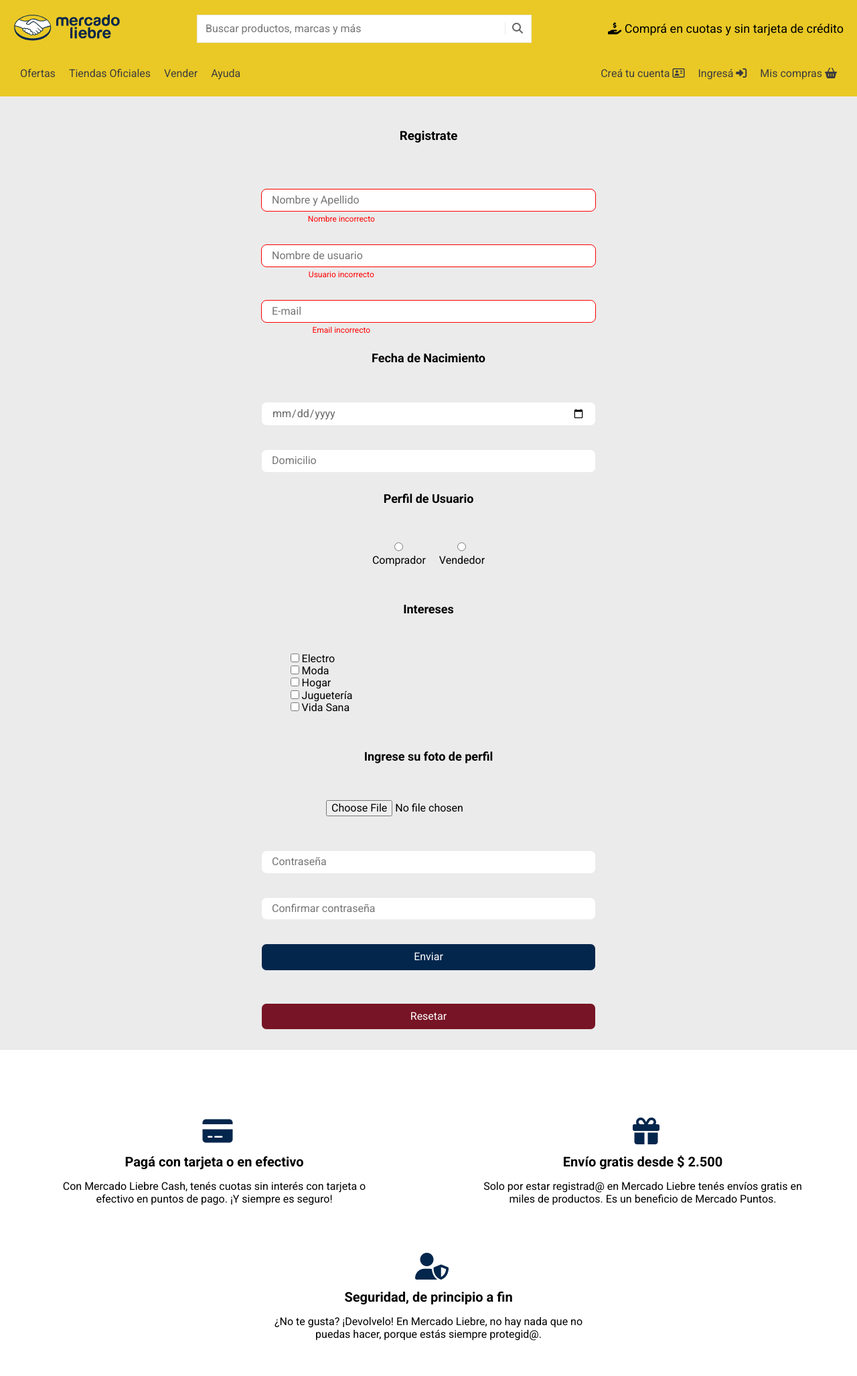
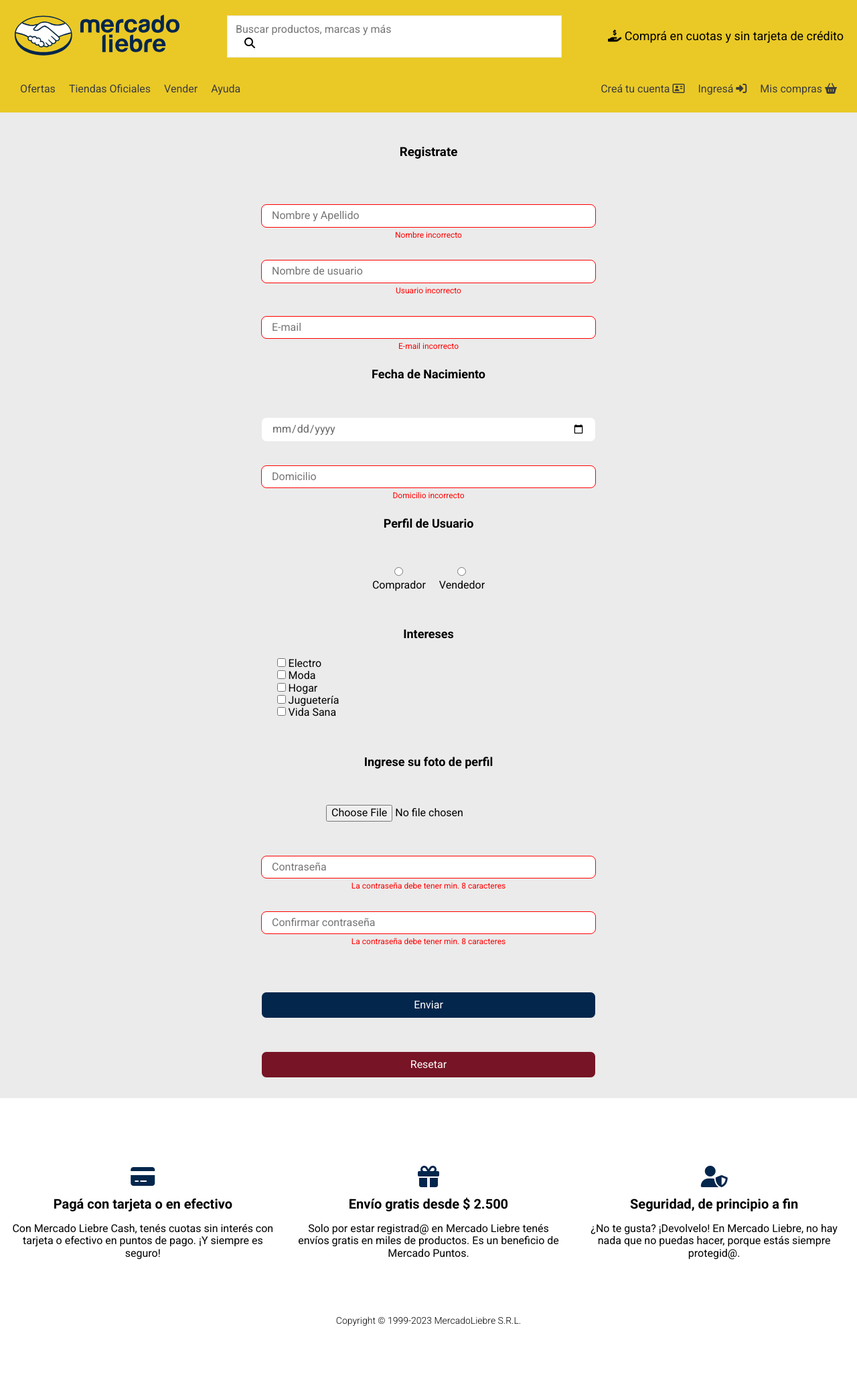
Before and after one commit to 33lucasant/Mercado-Liebre, a website: page views/register.html in a window 1280 px wide. Shown: the top 2055 px of the page at 67% size. After the commit the page ends 2022 px from the top, so only its background shows below. Drawn offline with nearby package versions, Linux system fonts and the light colour scheme; files that its build step writes are made by us from their sources.

Commit message:
Modificando los archivos en base a las peer reviews

```diff
--- a/public/css/styles.css
+++ b/public/css/styles.css
@@ -30,7 +30,7 @@ body {
     color: #666666;
     padding: 10px;
     width: 250px;
-    flex-wrap: wrap;
+    display: flex;
 }
 
 .barrabusq {
@@ -39,8 +39,9 @@ body {
 }
 
 .boton {
-    padding-left: 10px;
-    border-left: 1px solid #ebebeb;
+    background-color: white;
+    border: none;
+    padding-left: 20px;
 }
 
 .copy-header {
@@ -146,7 +147,7 @@ body {
 
 
 .producto img {
-    width: 380px;
+    width: 100%;
     display: block;
     margin: auto;
 }
@@ -188,10 +189,13 @@ body {
     transition: display 450ms;
 }
 
+footer {
+    margin-bottom: 10px;
+}
+
 .footer-div {
     display: flex;
-    flex-wrap: wrap;
-    justify-content: center;
+    flex-direction: column;
     margin-top: 80px;
     transition: color 450ms;
 }
@@ -206,7 +210,7 @@ h5, .footer-icon {
 
 .footer-icon {
     margin-top: 20px;
-    font-size: 40px;
+    font-size: 2em;
     color: #03264C;
 }
 
@@ -224,6 +228,7 @@ h5 {
 
 .copyright {
     display: flex;
+    justify-content: center;
 }
 
 .copyright h6 {
@@ -296,11 +301,11 @@ h4 {
 }
 
 .checkbox-button {
-    margin-top: 30px;
+    display: flex;
+    flex-direction: column;
+    align-items: start;
     margin-bottom: 30px;
-    display: flex;
-    justify-content: space-around;
-    padding: 0 20px;
+    width: 250px;
 }
 
 .foto-perfil {
@@ -344,10 +349,6 @@ h4 {
         align-items: center;
     }
 
-    .logo {
-        width: 160px;
-    }
-
     .barra {
         background-color: white;
         border: solid 1px #ebebeb;
@@ -359,11 +360,6 @@ h4 {
     .barrabusq {
         border: none;
         width: 245px;
-    }
-
-    .boton {
-        padding-left: 10px;
-        border-left: 1px solid #ebebeb;
     }
 
     .copy-header {
@@ -414,11 +410,7 @@ h4 {
     }
 
     .producto {
-        width: 300px;
-    }
-
-    .producto img {
-        width: 280px;
+        width: 45%;
     }
 
     .footer-div {
@@ -438,10 +430,6 @@ h4 {
 
     h4 {
         padding: 0 250px;
-    }
-
-    .checkbox-button {
-        padding: 0 40px;
     }
 
     .foto-perfil {
@@ -483,6 +471,10 @@ h4 {
         align-items: center;
     }
 
+    .logo {
+        width: 250px;
+    }
+
     .barra {
         background-color: white;
         border: solid 1px #ebebeb;
@@ -498,8 +490,7 @@ h4 {
     }
 
     .boton {
-        padding-left: 10px;
-        border-left: 1px solid #ebebeb;
+        padding-left: 15px;
     }
 
     .copy-header {
@@ -535,34 +526,21 @@ h4 {
     .productos {
         width: 100%;
         display: flex;
-        flex-wrap: wrap;
-        justify-content: space-between;
     }
 
     .producto {
-        width: 400px;
-        flex-wrap: wrap;
-    }
-
-    .producto img {
-        width: 380px;
+        width: 23%;
     }
 
     .footer-div {
         display: flex;
-        flex-wrap: wrap;
+        flex-direction: row;
         justify-content: space-around;
         margin-top: 80px;
     }
 
     .footer-section {
-        width: 500px;
-    }
-
-    .footer-icon {
-        left: 230px;
-        position: relative;
-        width: 50px;
+        width: 400px;
     }
 
     .radio-button {
@@ -574,10 +552,8 @@ h4 {
     }
 
     .checkbox-button {
-        display: flex;
-        flex-direction: column;
-        align-items: start;
         padding-right: 360px;
+        width: auto;
     }
 
     .foto-perfil {
@@ -599,12 +575,10 @@ h4 {
     }
 
     .error {
-        padding-right: 45%;
         font-size: 12px;
     }
 
     .error-register {
-        padding-right: 21%;
         font-size: 12px;
     }
 }
--- a/views/register.html
+++ b/views/register.html
@@ -13,10 +13,10 @@
     <header class="main-header">
         <div class="main-header-top-bar">
             <a href="/"><img src="/img/logo-mercado-liebre.svg" class="logo"></a>
-            <div class="barra">
+            <form action="/" method="POST" class="barra">
                 <input type="search" class="barrabusq" placeholder="Buscar productos, marcas y más">
-                <span class="boton"><i class="fas fa-search"></i></span>
-            </div>
+                <button class="boton"><i class="fas fa-search"></i></button>
+            </form>
             <h2 class="copy-header">
                 <i class="fas fa-hand-holding-usd"></i>
                 Comprá en cuotas y sin tarjeta de crédito
@@ -51,11 +51,12 @@
                 <input type="text" name="usuario" placeholder="Nombre de usuario" class="register-text" required>
                 <span class="error-register">Usuario incorrecto</span>
                 <input type="email" name="email" placeholder="E-mail" class="register-text" required>
-                <span class="error-register">Email incorrecto</span>
+                <span class="error-register">E-mail incorrecto</span>
 
                 <h4>Fecha de Nacimiento</h4>
                 <input type="date" name="fecha-de-nacimiento" class="register-text">
-                <input type="text" name="domiclio" placeholder="Domicilio" class="register-text">
+                <input type="text" name="domiclio" placeholder="Domicilio" class="register-text" required>
+                <span class="error-register">Domicilio incorrecto</span>
 
                 <h4>Perfil de Usuario</h4>
                 <div class="radio-button">
@@ -94,9 +95,12 @@
                 <h4>Ingrese su foto de perfil</h4>
                 <input type="file" name="avatar" class="foto-perfil">
 
-                <input type="password" name="contraseña" placeholder="Contraseña" class="register-text">
-                <input type="password" name="contraseña" placeholder="Confirmar contraseña" class="register-text">
-
+                <input type="password" name="contraseña" placeholder="Contraseña" class="register-text" minlength="8" required>
+                <span class="error-register">La contraseña debe tener min. 8 caracteres</span>
+                <input type="password" name="contraseña" placeholder="Confirmar contraseña" class="register-text" minlength="8" required>
+                <span class="error-register">La contraseña debe tener min. 8 caracteres</span>
+                <br>
+                <br>
                 <button type="submit" class="submit">Enviar</button>
                 <br>
                 <button type="reset" class="reset">Resetar</button>
```
Also changed, not shown: views/home.html (+3 -3 lines), views/login.html (+3 -3 lines).
